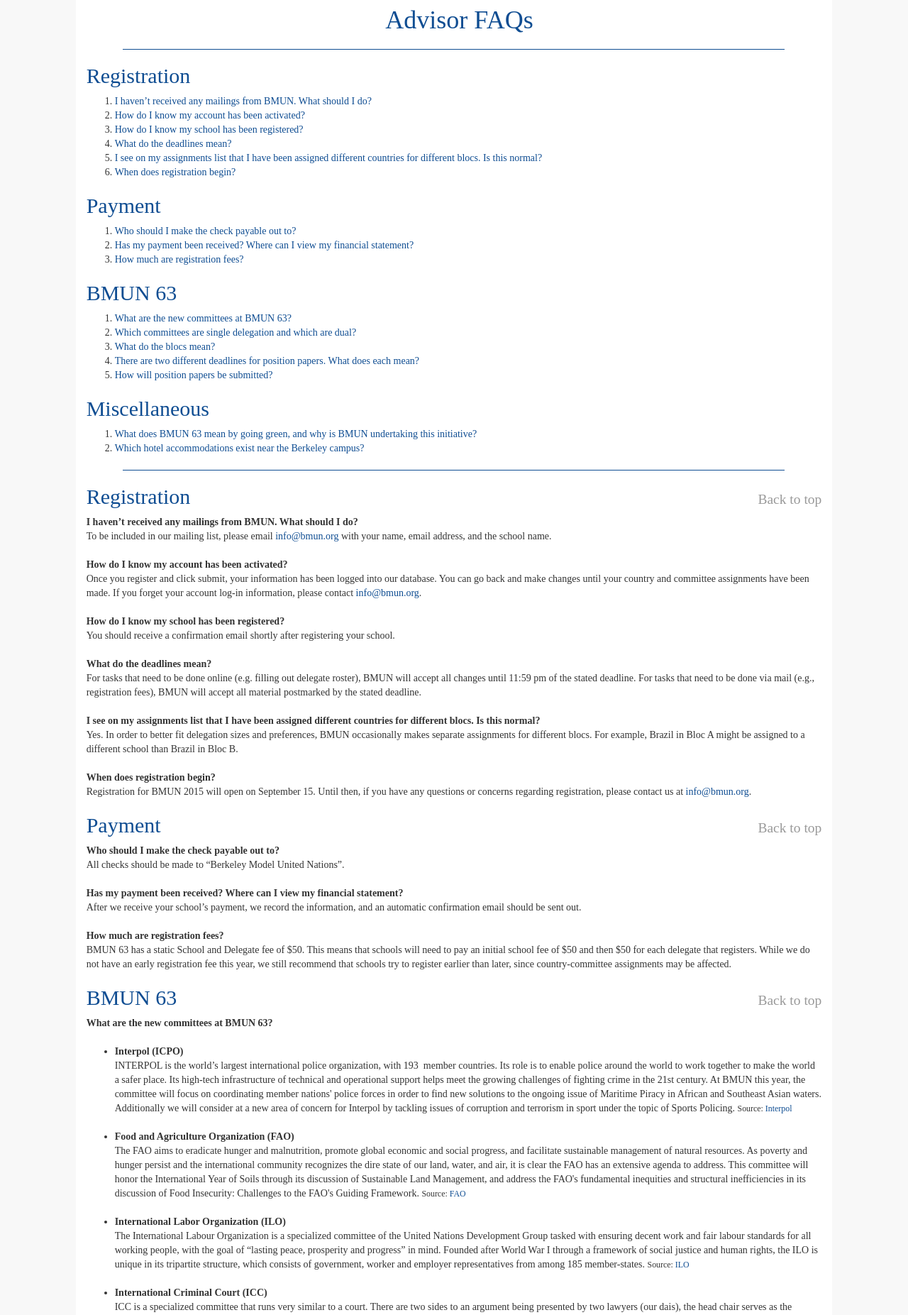
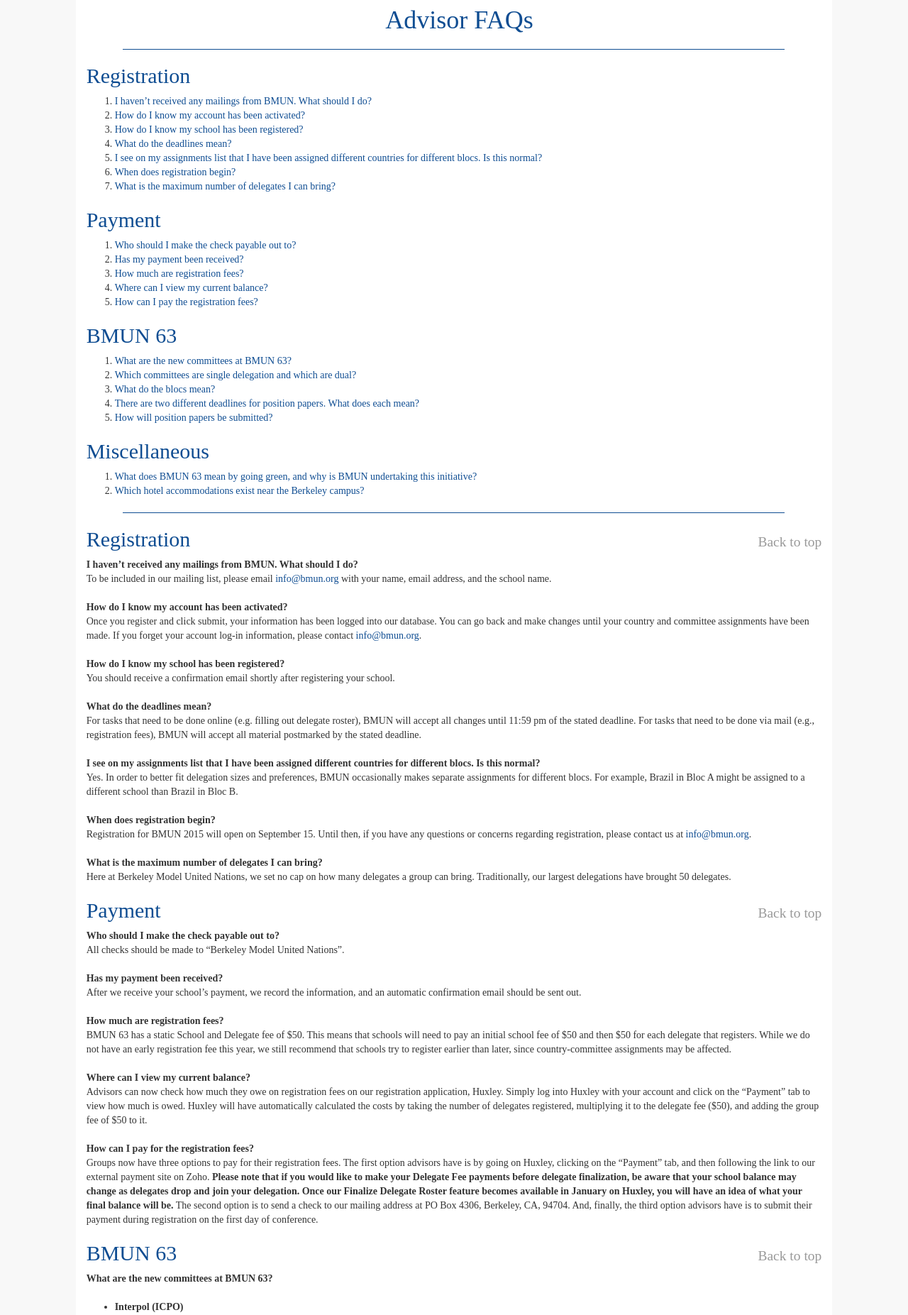
Before and after one commit to nathanielparke/website, a PHP site: page /Advisor_FAQs.php in a window 1280 px wide. Shown: the part 51-1904 px from the top of the page at 71% size. Run offline with PHP 8.4, Linux system fonts and the light colour scheme; some libraries are stand-ins or nearby versions.

Commit message:
Updates advisor FAQs

```diff
--- a/Advisor_FAQs.php
+++ b/Advisor_FAQs.php
@@ -20,13 +20,16 @@
 	        	<li><a href="#reg_q4">What do the deadlines mean?</a></li>
 	        	<li><a href="#reg_q5">I see on my assignments list that I have been assigned different countries for different blocs. Is this normal? </a></li>
 	        	<li><a href="#reg_q6">When does registration begin?</a></li>
+	        	<li><a href="#reg_q7">What is the maximum number of delegates I can bring?</a></li>
 	        </ol>
 
 	        <h2 class="bloc-heading">Payment</h2>
 			<ol>
 	        	<li><a href="#pay_q1">Who should I make the check payable out to?</a></li>
-	        	<li><a href="#pay_q2">Has my payment been received? Where can I view my financial statement?</a></li>
+	        	<li><a href="#pay_q2">Has my payment been received? </a></li>
 	        	<li><a href="#pay_q3">How much are registration fees?</a></li>
+	        	<li><a href="#pay_q4">Where can I view my current balance?</a></li>
+	        	<li><a href="#pay_q5">How can I pay the registration fees?</a></li>
 	        </ol>
 
 	        <h2 class="bloc-heading">BMUN 63</h2>
@@ -81,6 +84,11 @@
 		    	<dt id="reg_q6" class="anchor">When does registration begin? </dt>
 		    	<dd>Registration for BMUN 2015 will open on September 15. Until then, if you have any questions or concerns regarding registration, please contact us at <a href="mailto:info@bmun.org">info@bmun.org</a>.</dd>
 
+		    	<br>
+
+		    	<dt id="reg_q7" class="anchor">What is the maximum number of delegates I can bring? </dt>
+		    	<dd>Here at Berkeley Model United Nations, we set no cap on how many delegates a group can bring. Traditionally, our largest delegations have brought 50 delegates.</dd>
+
 		    </dl>
 
 			<h2 class="bloc-heading">Payment <p class="pull-right"><a href="#"><smalL>Back to top</small></a></p></h2>
@@ -91,13 +99,23 @@
 
 		    	<br>
 
-		    	<dt id="pay_q2" class="anchor">Has my payment been received? Where can I view my financial statement?</dt>
+		    	<dt id="pay_q2" class="anchor">Has my payment been received? </dt>
 		    	<dd>After we receive your school’s payment, we record the information, and an automatic confirmation email should be sent out. </dd>
 
 		    	<br>
 
 		    	<dt id="pay_q3" class="anchor">How much are registration fees?</dt>
 		    	<dd>BMUN 63 has a static School and Delegate fee of $50. This means that schools will need to pay an initial school fee of $50 and then $50 for each delegate that registers. While we do not have an early registration fee this year, we still recommend that schools try to register earlier than later, since country-committee assignments may be affected.</dd>
+
+		    	<br>
+
+		    	<dt id="pay_q4" class="anchor">Where can I view my current balance?</dt>
+		    	<dd>Advisors can now check how much they owe on registration fees on our registration application, Huxley. Simply log into Huxley with your account and click on the “Payment” tab to view how much is owed. Huxley will have automatically calculated the costs by taking the number of delegates registered, multiplying it to the delegate fee ($50), and adding the group fee of $50 to it. </dd>
+
+		    	<br>
+
+		    	<dt id="pay_q5" class="anchor">How can I pay for the registration fees?</dt>
+		    	<dd>Groups now have three options to pay for their registration fees. The first option advisors have is by going on Huxley, clicking on the “Payment” tab, and then following the link to our external payment site on Zoho. <b>Please note that if you would like to make your Delegate Fee payments before delegate finalization, be aware that your school balance may change as delegates drop and join your delegation. Once our Finalize Delegate Roster feature becomes available in January on Huxley, you will have an idea of what your final balance will be.</b> The second option is to send a check to our mailing address at PO Box 4306, Berkeley, CA, 94704. And, finally, the third option advisors have is to submit their payment during registration on the first day of conference. </dd>
 
 		    </dl>
 
```
